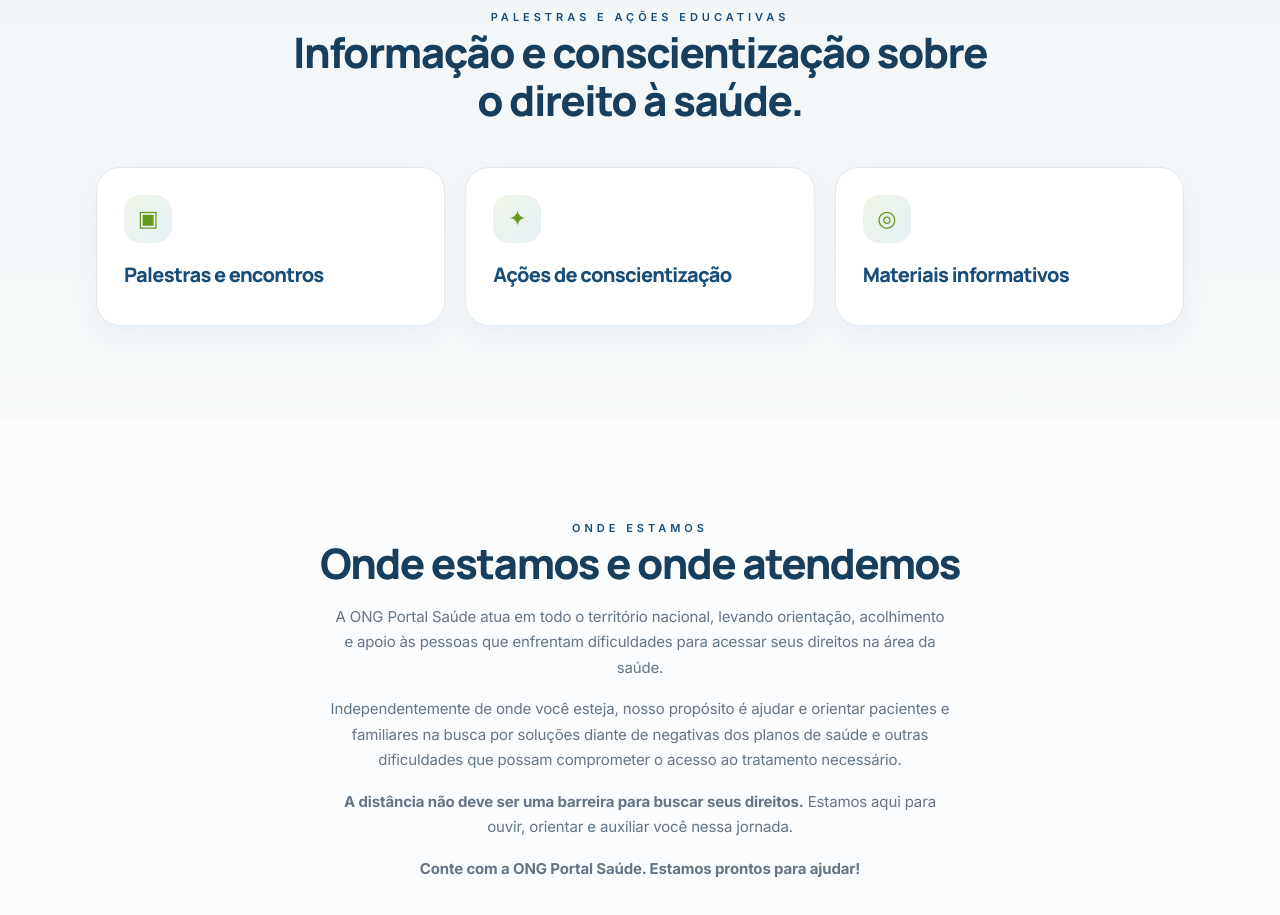
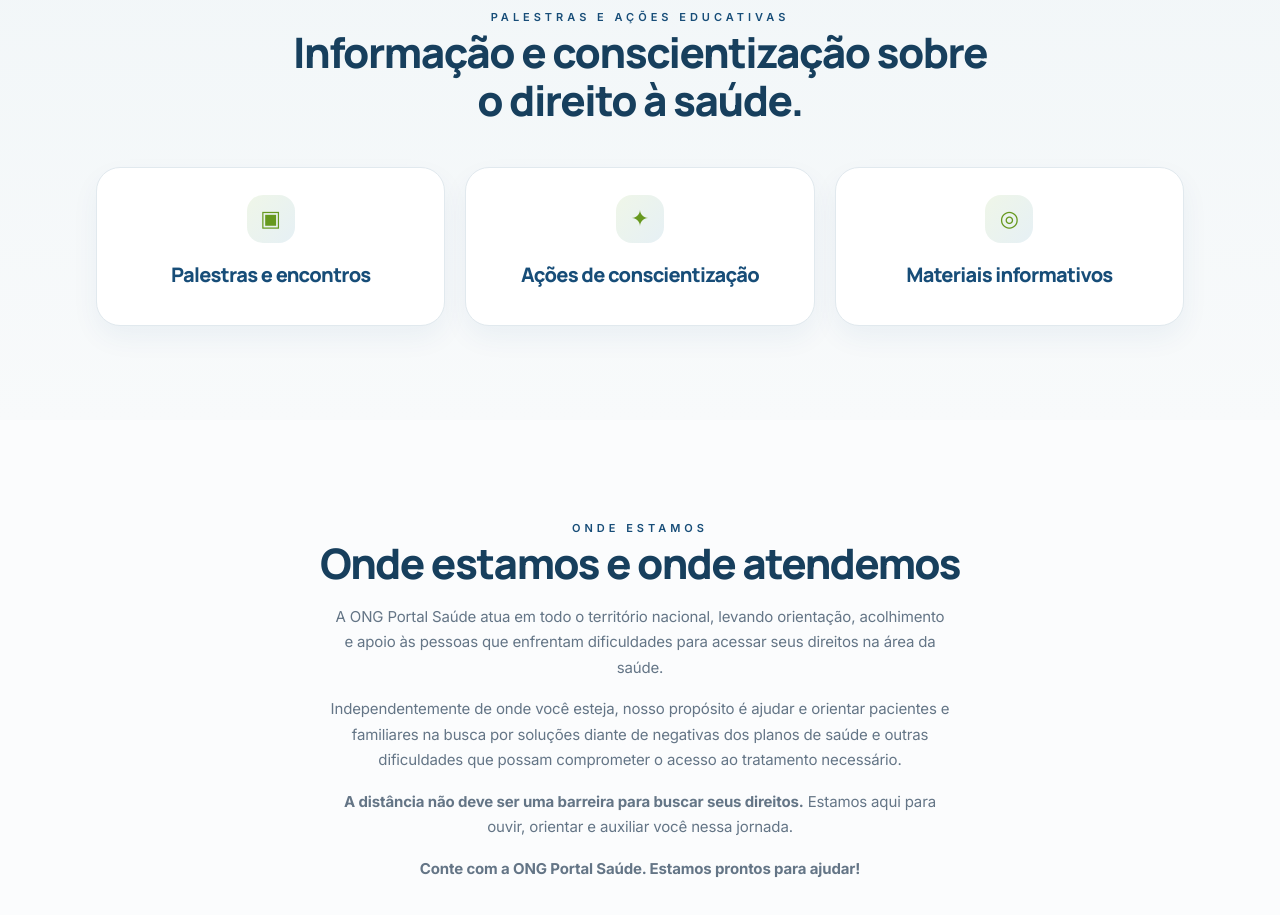
Before and after one commit to jeffersoninsanos-oss/ong-portal-saude, a plain HTML site: page index.html in a window 1280 px wide. Shown: the part 7198-8113 px from the top of the page. Drawn offline with Linux system fonts and the light colour scheme.

Commit message:
Centralizar ícones e títulos da seção de palestras

```diff
--- a/index.html
+++ b/index.html
@@ -88,6 +88,11 @@ header.scrolled{background:rgba(251,252,253,.88);box-shadow:0 8px 30px rgba(23,7
   transition: transform .65s cubic-bezier(.2,.8,.2,1), box-shadow .3s, background .3s, border-color .3s;
 }
 
+
+/* Centraliza os ícones e os títulos dos três cartões de palestras e ações educativas */
+#palestras .card{display:flex;flex-direction:column;align-items:center;text-align:center}
+#palestras .card .ico{margin:0 auto 20px}
+#palestras .card h3{width:100%;text-align:center}
 </style></head>
 <body>
 <header><div class="wrap nav"><a class="brand" href="#inicio" aria-label="ONG Portal Saúde — início"><img class="brand-logo" src="assets/fotos/portal-saude-logo-original-transparente.png" alt="Portal Saúde — Informação que faz bem!"></a><nav class="links" id="links"><a href="#inicio">Início</a><a href="#sobre">Quem somos</a><a href="#atuacao">Atuação</a><a href="#quando-procurar">Quando procurar</a><a class="mobile-contact" href="https://wa.me/5511999056373" target="_blank" rel="noopener">Fale conosco pelo WhatsApp ↗</a></nav><div class="header-socials" aria-label="Redes sociais oficiais"><a class="header-social facebook" href="https://www.facebook.com/OngPortalSaude/?locale=pt_BR" target="_blank" rel="noopener noreferrer" aria-label="Facebook oficial da ONG Portal Saúde" title="Facebook"><img src="https://cdn.simpleicons.org/facebook/1877F2" alt=""></a><a class="header-social instagram" href="https://www.instagram.com/ongportalsaude/" target="_blank" rel="noopener noreferrer" aria-label="Instagram oficial da ONG Portal Saúde" title="Instagram"><img src="https://cdn.simpleicons.org/instagram/E4405F" alt=""></a></div><a class="btn primary" href="https://wa.me/5511999056373" target="_blank" rel="noopener">Fale conosco ↗</a><button class="menu" id="menu" type="button" aria-label="Abrir menu" aria-controls="links" aria-expanded="false">☰</button></div></header>
```
